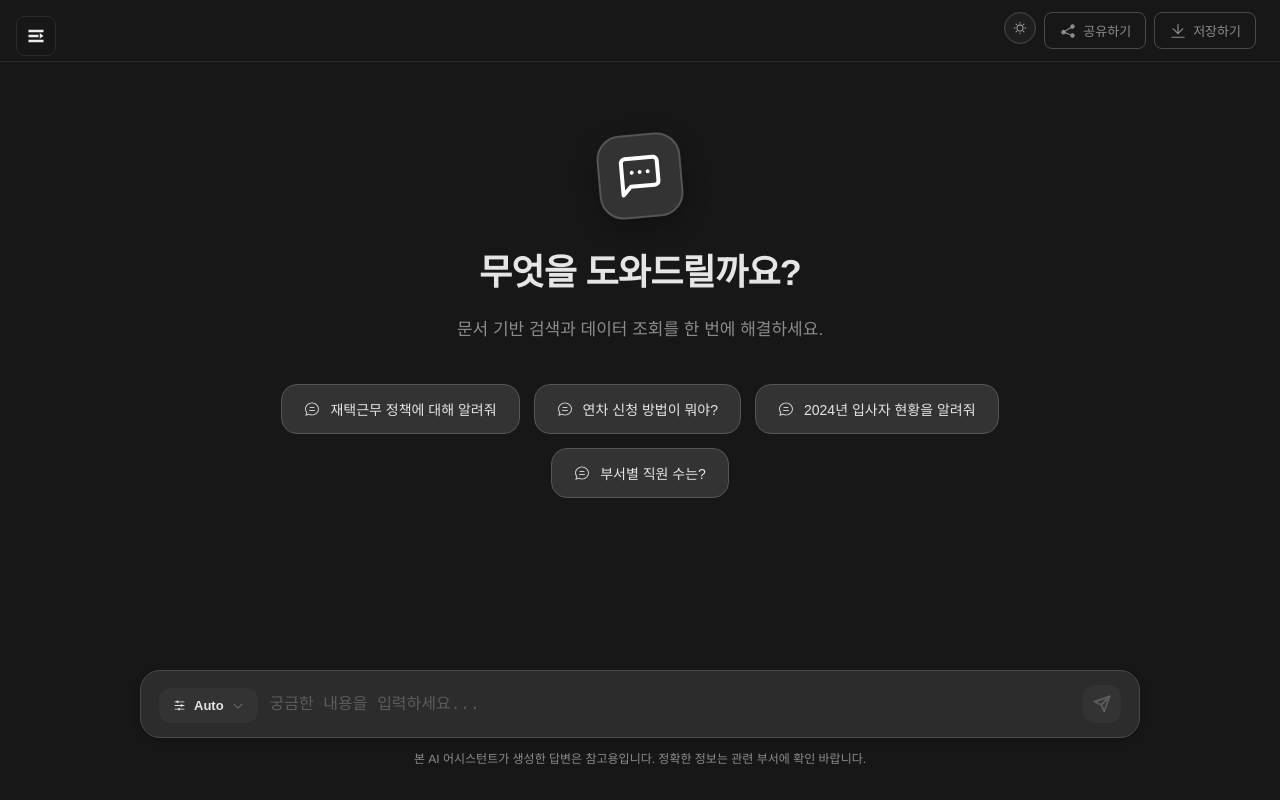
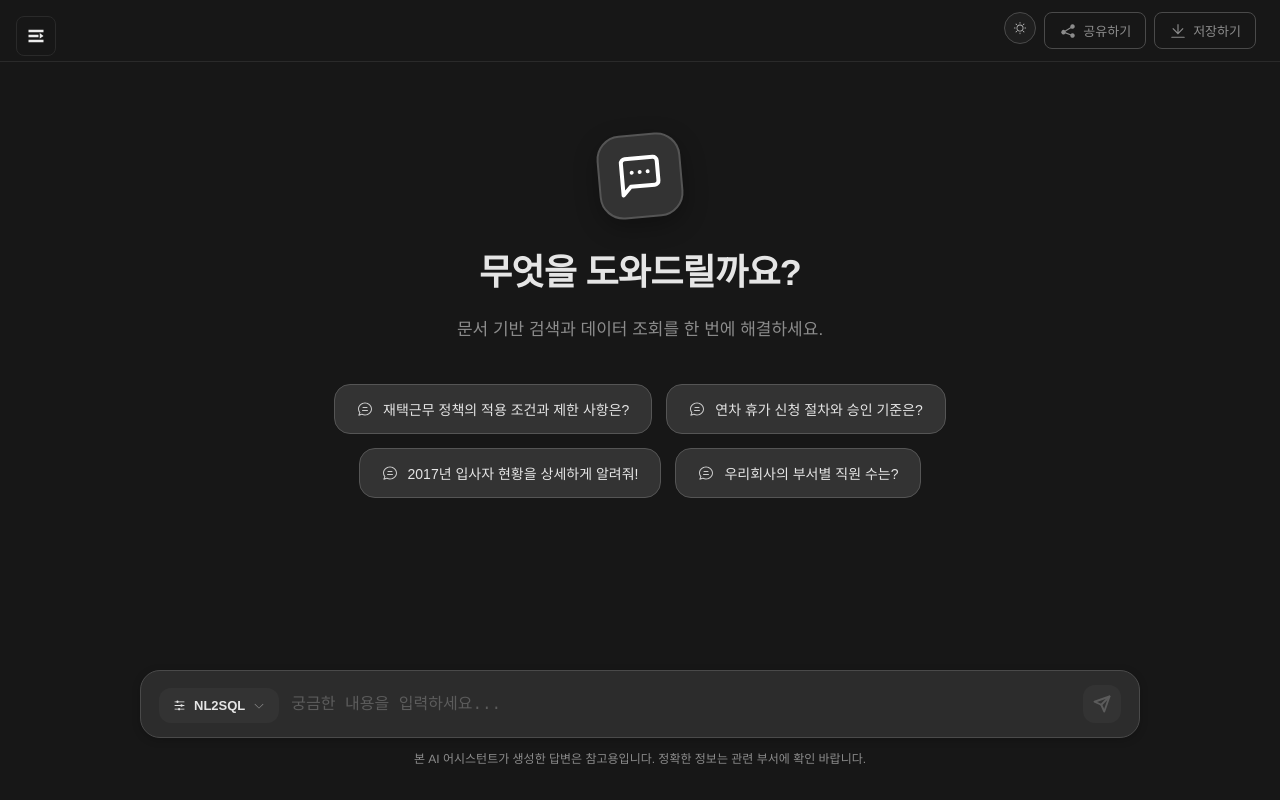
Before and after one commit to deabal0701/hr-chatbot-test, a Vue app in the folder frontend/: page /chat in a window 1280 px wide. Built offline with nearby package versions, Linux system fonts and the light colour scheme.

Commit message:
20260123업로드용(hidden처리한것이 있음)

```diff
--- a/frontend/src/store/modules/chat.js
+++ b/frontend/src/store/modules/chat.js
@@ -8,7 +8,7 @@ export default {
   state: () => ({
     messages: [],
     isLoading: false,
-    searchMode: 'auto', // 'auto' | 'rag' | 'nl2sql' | 'agent'
+    searchMode: 'nl2sql', // 'auto' | 'rag' | 'nl2sql' | 'agent' (기본값: nl2sql)
     error: null,
     sessionId: null, // Agent 멀티턴 대화용 세션 ID
     agentConfig: {
--- a/frontend/src/views/admin/ChatView.vue
+++ b/frontend/src/views/admin/ChatView.vue
@@ -127,9 +127,9 @@ const searchMode = computed({
 
 const exampleQueries = [
   '2024년 입사자 현황을 알려줘',
-  '재택근무 정책에 대해 알려줘',
+  '재택근무 정책의 적용 조건과 제한 사항은?',
   '부서별 직원 수는?',
-  '연차 신청 방법이 뭐야?'
+  '연차 휴가 신청 절차와 승인 기준은?'
 ]
 
 // 메시지 전송
--- a/frontend/src/views/admin/SettingsView.vue
+++ b/frontend/src/views/admin/SettingsView.vue
@@ -375,7 +375,7 @@
                     <el-option label="PostgreSQL" value="postgresql" />
                     <el-option label="Oracle" value="oracle" />
                     <el-option label="MySQL" value="mysql" disabled />
-                    <el-option label="MS SQL Server" value="mssql" disabled />
+                    <!-- <el-option label="MS SQL Server" value="mssql" disabled /> -->
                   </el-select>
                   <div class="form-help">
                     PostgreSQL 및 Oracle을 지원합니다
@@ -566,7 +566,7 @@
                 <div class="form-help">
                   문서 검색 후 답변 생성 시 사용됩니다.
                   <el-button text type="primary" size="small" @click="showPromptPreview('rag_system_prompt')">
-                    프리뷰
+                  <!--  프리뷰 -->
                   </el-button>
                 </div>
               </el-form-item>
@@ -599,7 +599,7 @@
                   <el-icon><Warning /></el-icon>
                   {schema_description} 변수는 자동으로 DB 스키마로 치환됩니다.
                   <el-button text type="primary" size="small" @click="showPromptPreview('nl2sql_generation_prompt')">
-                    프리뷰
+                   <!--  프리뷰 -->
                   </el-button>
                 </div>
               </el-form-item>
--- a/frontend/src/views/user/UserChatView.vue
+++ b/frontend/src/views/user/UserChatView.vue
@@ -101,6 +101,7 @@
             </button>
             <template #dropdown>
               <el-dropdown-menu>
+                <!-- AUTO 모드 주석처리 (추후 기능 완료되면 Open)
                 <el-dropdown-item command="auto" :class="{ active: searchMode === 'auto' }">
                   <div class="mode-option">
                     <span class="mode-name">
@@ -110,6 +111,7 @@
                     <span class="mode-desc">질문을 분석하여 자동으로 최적의 검색 방식을 선택합니다</span>
                   </div>
                 </el-dropdown-item>
+                -->
                 <el-dropdown-item command="rag" :class="{ active: searchMode === 'rag' }">
                   <div class="mode-option">
                     <span class="mode-name">
@@ -227,10 +229,10 @@ const modeLabel = computed(() => {
 })
 
 const exampleQueries = [
-  '재택근무 정책에 대해 알려줘',
-  '연차 신청 방법이 뭐야?',
-  '2024년 입사자 현황을 알려줘',
-  '부서별 직원 수는?'
+  '재택근무 정책의 적용 조건과 제한 사항은?',
+  '연차 휴가 신청 절차와 승인 기준은?',
+  '2017년 입사자 현황을 상세하게 알려줘!',
+  '우리회사의 부서별 직원 수는?'
 ]
 
 // 관리자 페이지로 이동 (주석처리 - 로그인 기능 없음)
```
